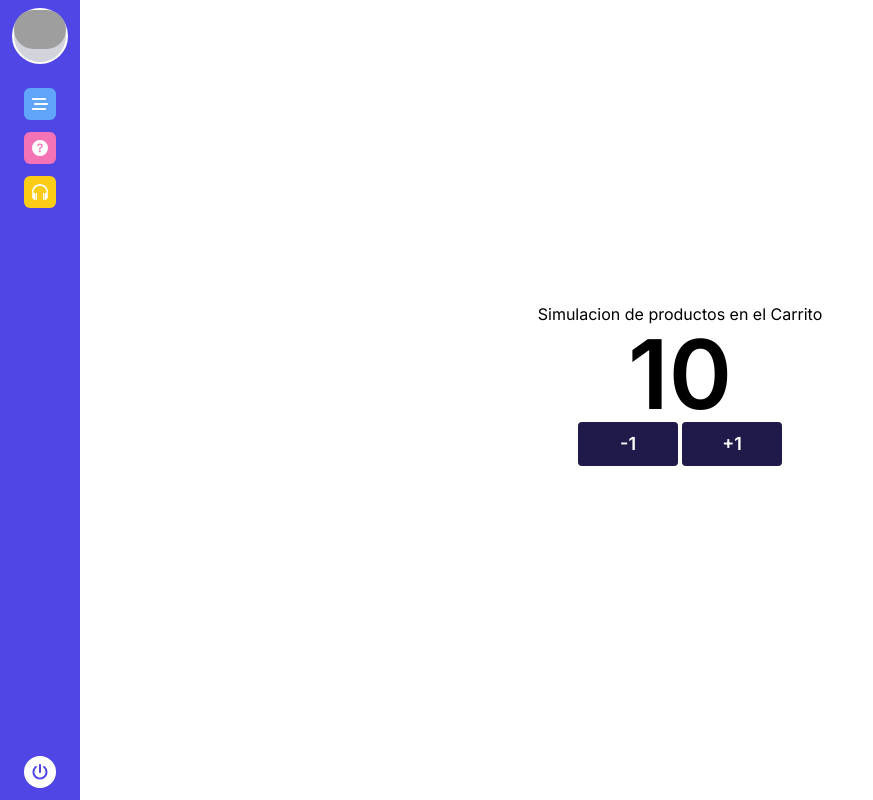
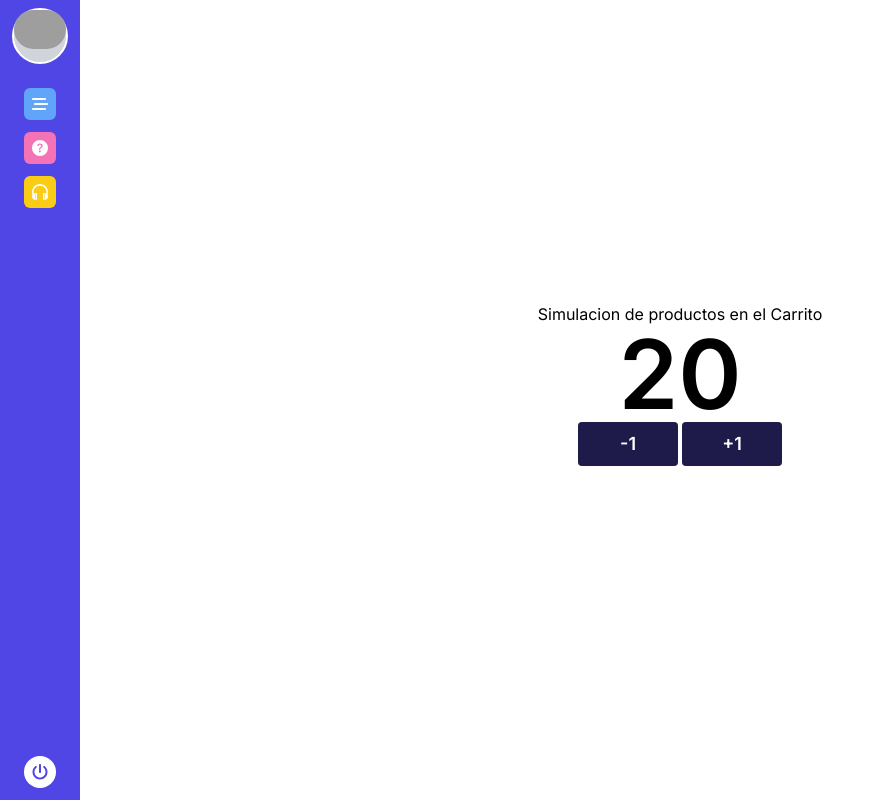
Before and after one commit to renier1989/shop-dashboard, a Next.js app: page /dashboard/counter in a window 1280 px wide. Shown: the whole page, without its empty margins (0-873 px from the left). Built offline with nearby package versions, Linux system fonts and the light colour scheme; grey boxes are pictures that could not be loaded.

Commit message:
Solucionando el problema de los componentes en el server y el cliente. Pensar en separacion de hojas y mini componentes.

```diff
--- a/src/app/dashboard/counter/page.tsx
+++ b/src/app/dashboard/counter/page.tsx
@@ -1,25 +1,16 @@
-'use client'
+import { CounterShopingCart } from "@/app/shoping-cart/components";
 import { Metadata } from "next";
-import { useState } from "react";
 
-
-export const metadata:Metadata = {
- title: 'Counter Page',
- description: 'Countar de productos',
+export const metadata: Metadata = {
+  title: 'Counter Page',
+  description: 'Countar de productos',
 };
 
 export default function CounterPage() {
-  const [count, setCount] = useState(10);
-
   return (
     <div className="flex flex-col items-center justify-center w-full h-full">
       <span>Simulacion de productos en el Carrito</span>
-      <span className="text-8xl font-semibold">{count}</span>
-
-      <div className="flex gap-1">
-        <button className="flex items-center justify-center p-2 w-[100px] rounded text-white bg-indigo-950 transition-all hover:bg-indigo-400 hover:text-indigo-950 duration-200 font-semibold text-lg" onClick={()=>setCount(count - 1)}>-1</button>
-        <button className="flex items-center justify-center p-2 w-[100px] rounded text-white bg-indigo-950 transition-all hover:bg-indigo-400 hover:text-indigo-950 duration-200 font-semibold text-lg" onClick={()=>setCount(count + 1)} >+1</button>
-      </div>
+      <CounterShopingCart value={20}/>
     </div>
   );
 }
--- /dev/null
+++ b/src/app/shoping-cart/components/CounterShopingCart.tsx
@@ -0,0 +1,20 @@
+'use client';
+import { useState } from "react";
+
+interface Props {
+    value?: number;
+}
+
+export const CounterShopingCart = ({value=10}:Props) => {
+    const [count, setCount] = useState(value);
+    return (
+        <>
+            <span className="text-8xl font-semibold">{count}</span>
+
+            <div className="flex gap-1">
+                <button className="flex items-center justify-center p-2 w-[100px] rounded text-white bg-indigo-950 transition-all hover:bg-indigo-400 hover:text-indigo-950 duration-200 font-semibold text-lg" onClick={() => setCount(count - 1)}>-1</button>
+                <button className="flex items-center justify-center p-2 w-[100px] rounded text-white bg-indigo-950 transition-all hover:bg-indigo-400 hover:text-indigo-950 duration-200 font-semibold text-lg" onClick={() => setCount(count + 1)} >+1</button>
+            </div>
+        </>
+    )
+}
--- /dev/null
+++ b/src/app/shoping-cart/components/index.ts
@@ -0,0 +1 @@
+export { CounterShopingCart } from "./CounterShopingCart";
```
